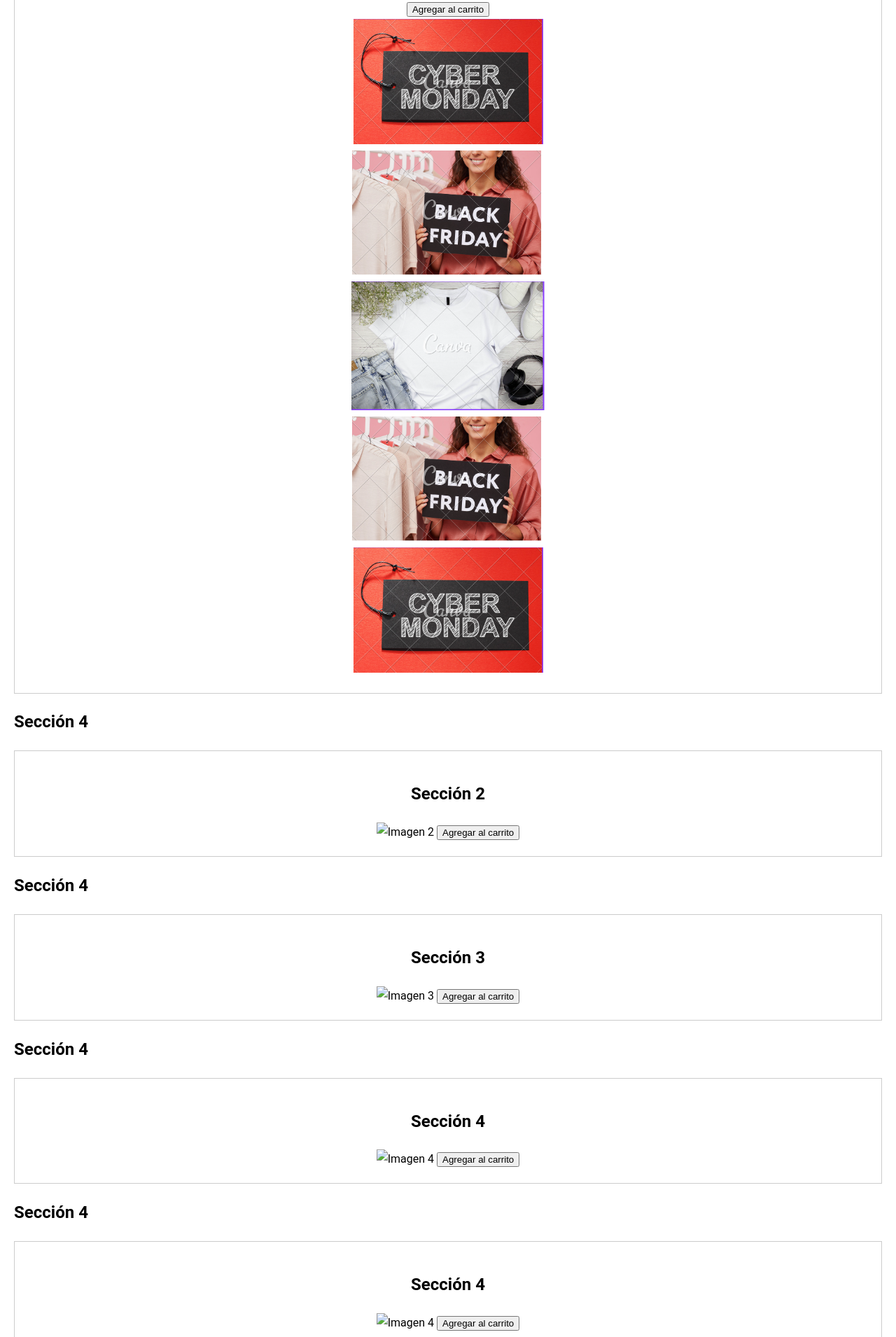
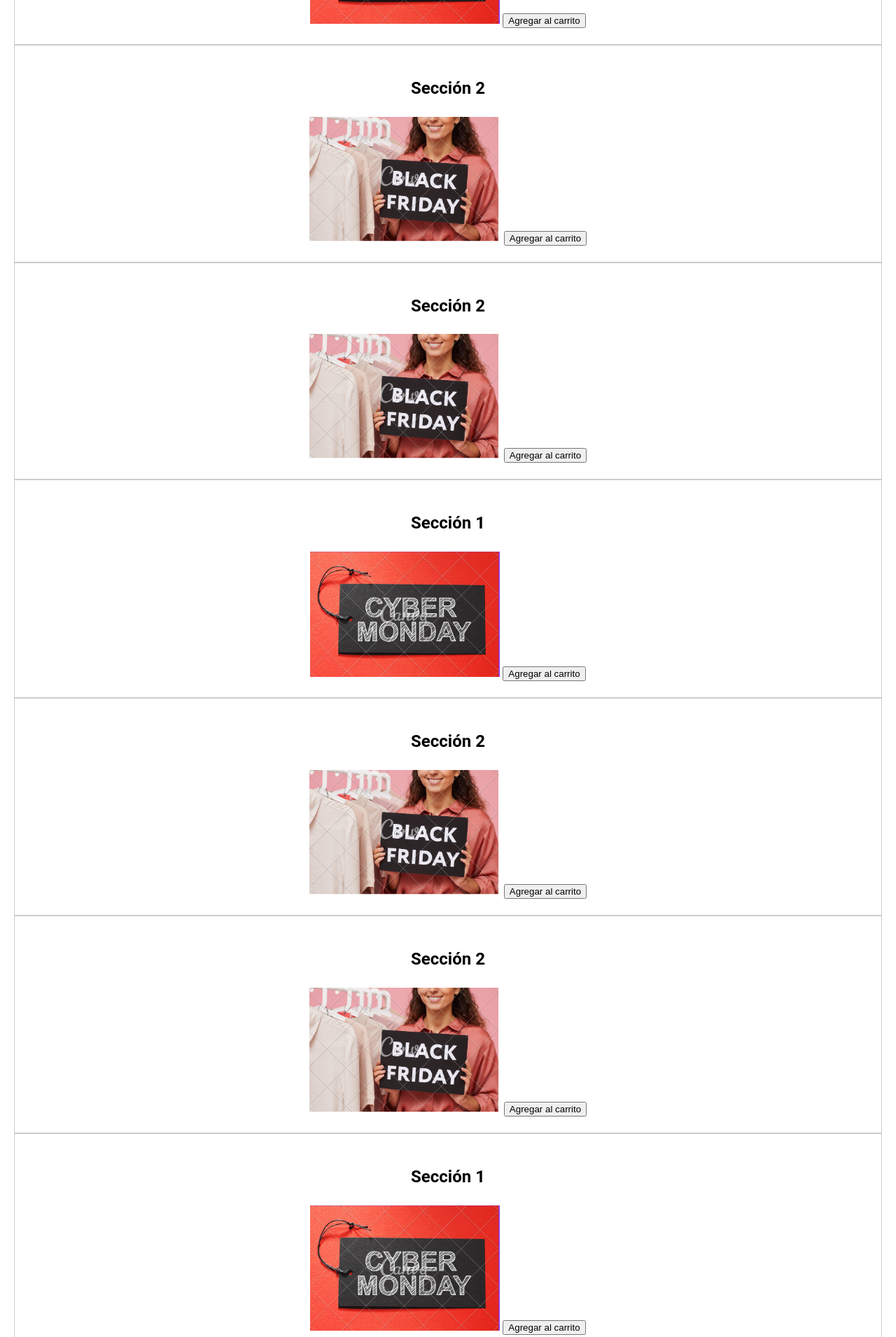
Before and after one commit to Ichlaura/affiliatepage, a plain HTML site: page index.html in a window 1280 px wide. Shown: the part 890-2800 px from the top of the page at 70% size. Drawn offline with nearby package versions, Linux system fonts and the light colour scheme.

Commit message:
initial commit

```diff
--- a/index.html
+++ b/index.html
@@ -42,7 +42,7 @@
 
     <main class="main">
 
-<!-- -----------SLIDE----------------------------------------------------- -->
+<!-- -----------CAROUSEL----------------------------------------------------- -->
 
 <div class="slide">
     <div class="slide-inner">
@@ -88,106 +88,147 @@
 
 
 
- <!-- ------------------------body----------------------------------------------------- -->
+ <!-- ------------------------body1----------------------------------------------------- -->
 
-  <!-- ------------------------body----------------------------------------------------- -->
-
- <h2>Sección 4</h2>
+ <div class="grid-container">
     <div class="grid-item">
-        <h2>Sección 4</h2>
         <!-- Contenido de la primera parte -->
         <h2>Sección 1</h2>
-
+        <img src="images/canva1.png" alt="Imagen 1">
         <button>Agregar al carrito</button>
-
-
-    <div class="carousel-container">
-        <div class="carousel">
-            <div class="carousel-item">
-                <a href="enlace1.html">
-                    <img src="images/canva1.png" alt="Producto 1">
-                </a>
-            </div>
-            <div class="carousel-item">
-                <a href="enlace2.html">
-                    <img src="images/canva2.png" alt="Producto 2">
-                </a>
-            </div>
-            <div class="carousel-item">
-                <a href="enlace3.html">
-                    <img src="images/canva3.png" alt="Producto 3">
-                </a>
-            </div>
-            <div class="carousel-item">
-                <a href="enlace4.html">
-                    <img src="images/canva2.png" alt="Producto 4">
-                </a>
-            </div>
-            <div class="carousel-item">
-                <a href="enlace5.html">
-                    <img src="images/canva1.png" alt="Producto 5">
-                </a>
-            </div>
-            <label for="slide-3" class="slide-control prev control-1">‹</label>
-            <label for="slide-2" class="slide-control next control-1">›</label>
-            <label for="slide-1" class="slide-control prev control-2">‹</label>
-            <label for="slide-3" class="slide-control next control-2">›</label>
-            <label for="slide-2" class="slide-control prev control-3">‹</label>
-            <label for="slide-1" class="slide-control next control-3">›</label>
-        </div>
     </div>
 
-</div>
-
- <!-- ------------------------body----------------------------------------------------- -->
-
-    <h2>Sección 4</h2>
     <div class="grid-item">
         <!-- Contenido de la segunda parte -->
         <h2>Sección 2</h2>
-        <img src="imagen2.jpg" alt="Imagen 2">
+        <img src="images/canva2.png" alt="Imagen 2">
+        <button>Agregar al carrito</button>
+    </div>
+    <div class="grid-item">
+        <!-- Contenido de la segunda parte -->
+        <h2>Sección 2</h2>
+        <img src="images/canva2.png" alt="Imagen 2">
         <button>Agregar al carrito</button>
     </div>
 
-     <!-- ------------------------body----------------------------------------------------- -->
+    <!-- Agrega más .grid-items según sea necesario -->
+</div>
+  <!-- ------------------------body2----------------------------------------------------- -->
 
-    <h2>Sección 4</h2>
+
+  <div class="grid-container">
     <div class="grid-item">
-        <!-- Contenido de la tercera parte -->
-        <h2>Sección 3</h2>
-        <img src="imagen3.jpg" alt="Imagen 3">
+        <!-- Contenido de la primera parte -->
+        <h2>Sección 1</h2>
+        <img src="images/canva1.png" alt="Imagen 1">
         <button>Agregar al carrito</button>
     </div>
 
-     <!-- ------------------------body----------------------------------------------------- -->
-
-    <h2>Sección 4</h2>
     <div class="grid-item">
-        <!-- Contenido de la cuarta parte -->
-        <h2>Sección 4</h2>
-        <img src="imagen4.jpg" alt="Imagen 4">
+        <!-- Contenido de la segunda parte -->
+        <h2>Sección 2</h2>
+        <img src="images/canva2.png" alt="Imagen 2">
+        <button>Agregar al carrito</button>
+    </div>
+    <div class="grid-item">
+        <!-- Contenido de la segunda parte -->
+        <h2>Sección 2</h2>
+        <img src="images/canva2.png" alt="Imagen 2">
         <button>Agregar al carrito</button>
     </div>
 
-     <!-- ------------------------body----------------------------------------------------- -->
 
-    <h2>Sección 4</h2>
+    <!-- Agrega más .grid-items según sea necesario -->
+</div>
+ <!-- ------------------------body3----------------------------------------------------- -->
+
+ <div class="grid-container">
     <div class="grid-item">
-        <!-- Contenido de la cuarta parte -->
-        <h2>Sección 4</h2>
-        <img src="imagen4.jpg" alt="Imagen 4">
+        <!-- Contenido de la primera parte -->
+        <h2>Sección 1</h2>
+        <img src="images/canva1.png" alt="Imagen 1">
         <button>Agregar al carrito</button>
     </div>
 
+    <div class="grid-item">
+        <!-- Contenido de la segunda parte -->
+        <h2>Sección 2</h2>
+        <img src="images/canva2.png" alt="Imagen 2">
+        <button>Agregar al carrito</button>
+    </div>
+
+    <div class="grid-item">
+        <!-- Contenido de la segunda parte -->
+        <h2>Sección 2</h2>
+        <img src="images/canva2.png" alt="Imagen 2">
+        <button>Agregar al carrito</button>
+    </div>
+
+    <!-- Agrega más .grid-items según sea necesario -->
+</div>
+     <!-- ------------------------body4----------------------------------------------------- -->
+
+
+ <div class="grid-container">
+    <div class="grid-item">
+        <!-- Contenido de la primera parte -->
+        <h2>Sección 1</h2>
+        <img src="images/canva1.png" alt="Imagen 1">
+        <button>Agregar al carrito</button>
+    </div>
+
+    <div class="grid-item">
+        <!-- Contenido de la segunda parte -->
+        <h2>Sección 2</h2>
+        <img src="images/canva2.png" alt="Imagen 2">
+        <button>Agregar al carrito</button>
+    </div>
+    <div class="grid-item">
+        <!-- Contenido de la segunda parte -->
+        <h2>Sección 2</h2>
+        <img src="images/canva2.png" alt="Imagen 2">
+        <button>Agregar al carrito</button>
+    </div>
+
+
+    <!-- Agrega más .grid-items según sea necesario -->
+</div>
+     <!-- ------------------------body5----------------------------------------------------- -->
+
+
+ <div class="grid-container">
+    <div class="grid-item">
+        <!-- Contenido de la primera parte -->
+        <h2>Sección 1</h2>
+        <img src="images/canva1.png" alt="Imagen 1">
+        <button>Agregar al carrito</button>
+    </div>
+
+    <div class="grid-item">
+        <!-- Contenido de la segunda parte -->
+        <h2>Sección 2</h2>
+        <img src="images/canva2.png" alt="Imagen 2">
+        <button>Agregar al carrito</button>
+    </div>
+    <div class="grid-item">
+        <!-- Contenido de la segunda parte -->
+        <h2>Sección 2</h2>
+        <img src="images/canva2.png" alt="Imagen 2">
+        <button>Agregar al carrito</button>
+    </div>
+
+
+    <!-- Agrega más .grid-items según sea necesario -->
+</div>
+
      <!-- ------------------------body----------------------------------------------------- -->
 
-    <h2>Sección 4</h2>
-    <div class="grid-item">
-        <!-- Contenido de la cuarta parte -->
-        <h2>Sección 4</h2>
-        <img src="imagen4.jpg" alt="Imagen 4">
-        <button>Agregar al carrito</button>
-    </div>
+
+
+
+
+
+
  <!-- ------------------------FOOTER----------------------------------------------------- -->
     <footer class="footer">
         <div class="icons">
```
Also changed, not shown: tech.html (added, +10 -0 lines).
